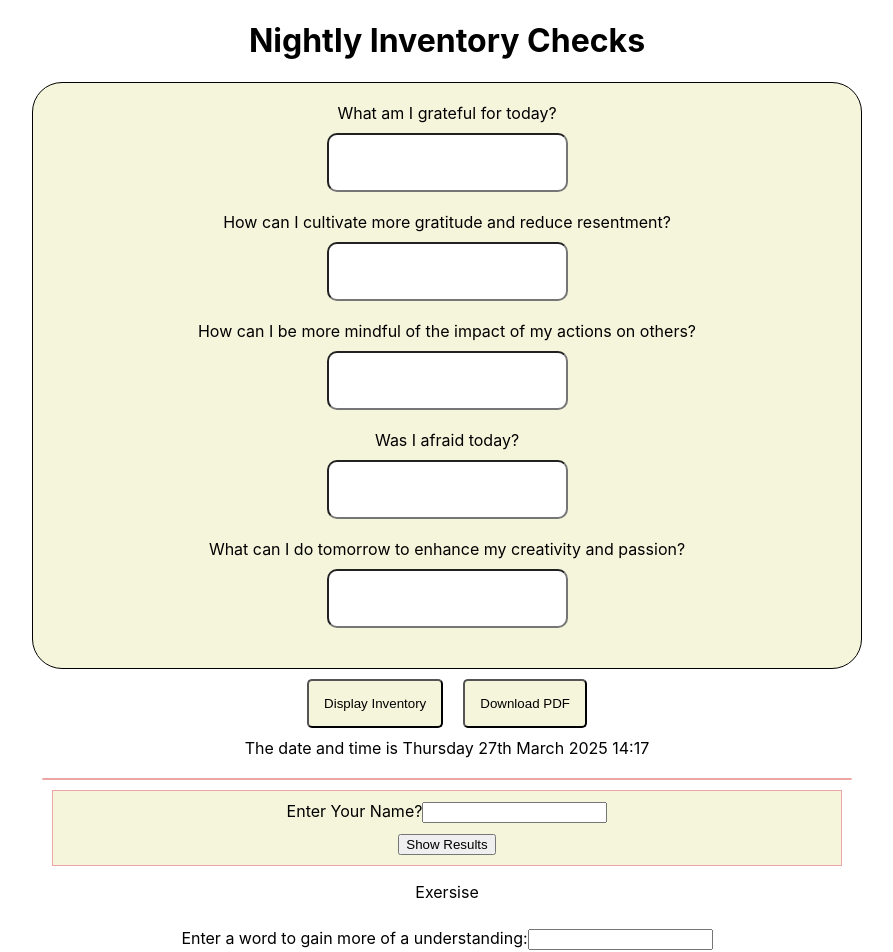
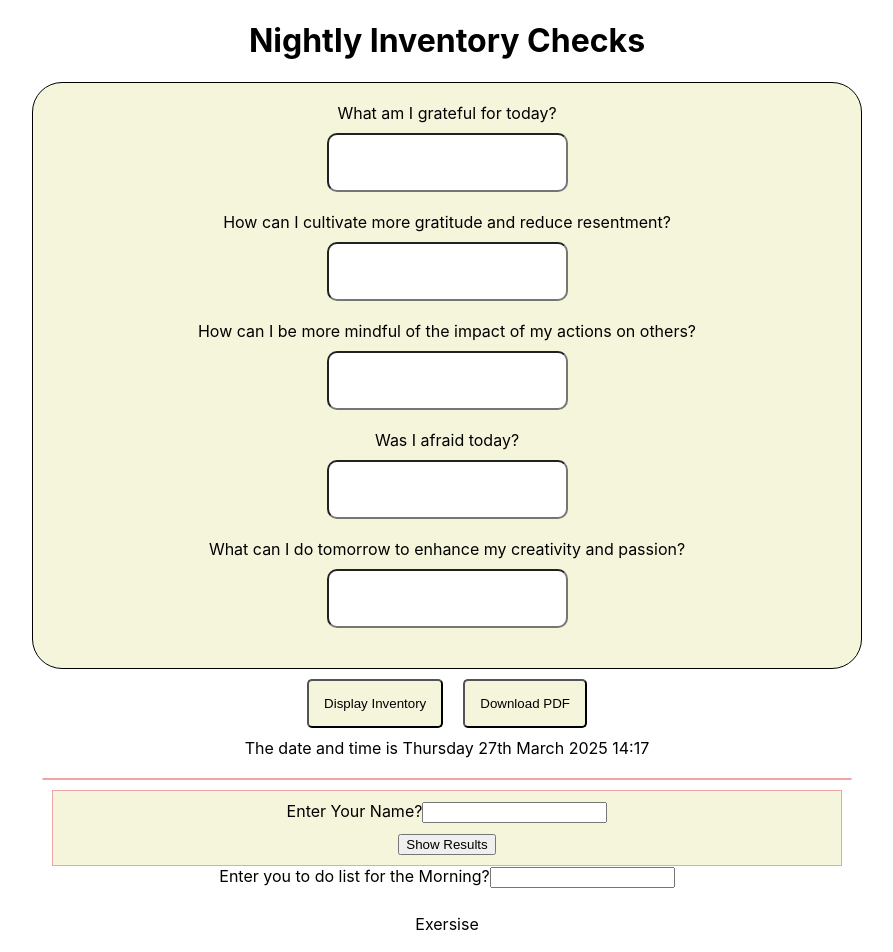
Before and after one commit to Sarahwcode/Nighlty-Inventory-Checks, a React (Create React App) app: page / in a window 1280 px wide. Shown: the top 952 px of the page, without its empty margins (193-1086 px from the left). Built offline with nearby package versions, Linux system fonts and the light colour scheme.

Commit message:
adding more to my todo list app

```diff
--- a/src/todolist.js
+++ b/src/todolist.js
@@ -17,11 +17,21 @@ return listedItems;
     }
     return (
     <div>
+        <div>
+            <form>
+                <label>Enter you to do list for the Morning?</label>
+                <input type="text" >
+
+                </input>
+            </form>
+        </div>
+        <div>
         {listItems().map((items, index) => (
             <p key={index}>
                 {items.Afternoon}
             </p>
         )  )}
+        </div>
     </div>);
 }
 /*Create a list component: Create a new component called "List" that will display the todo list items. You can use an array of objects to store the list items and use the map() function to render each item in the list.
```
